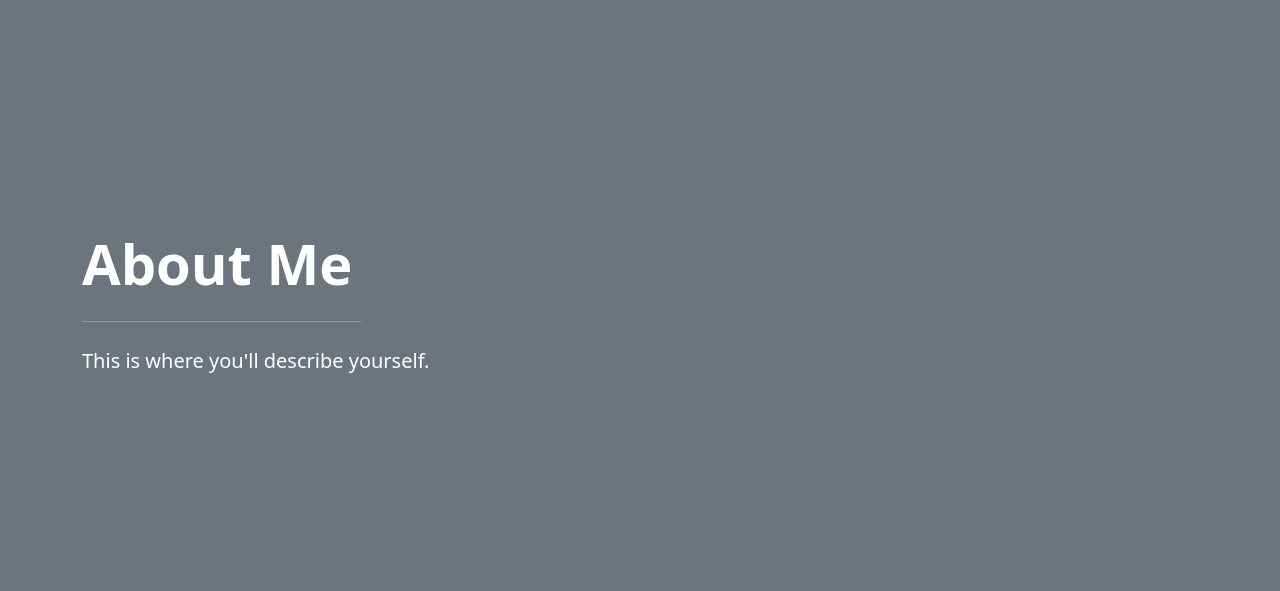
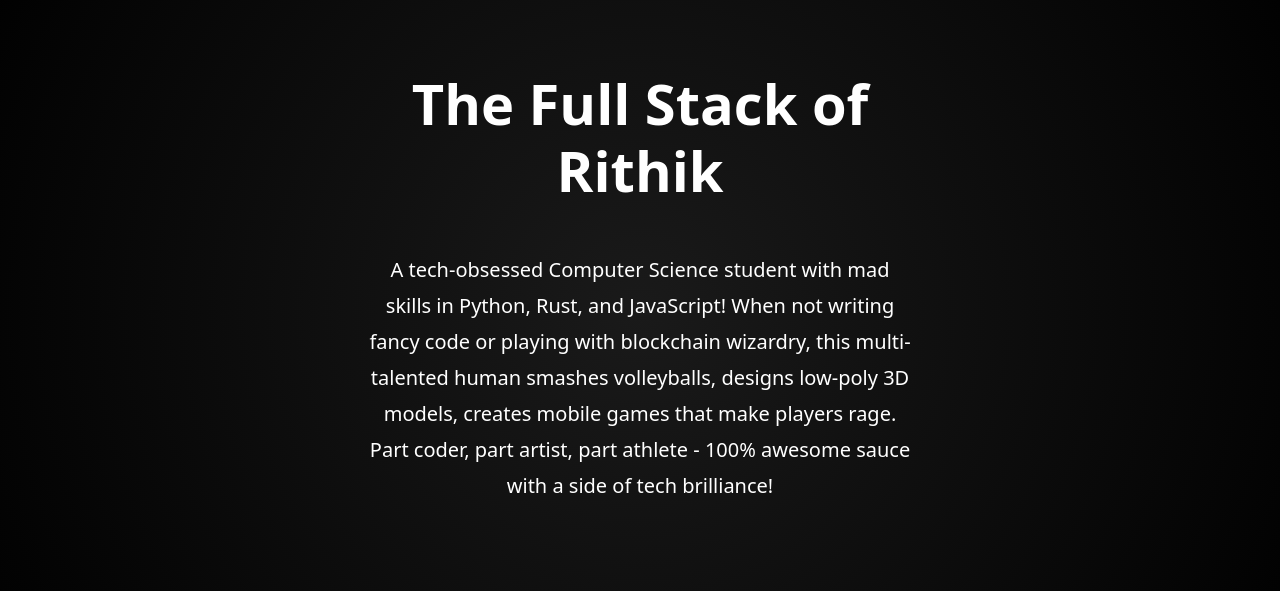
Before and after one commit to rithiksai/portfolio-website, a React (Create React App) app: page / in a window 1280 px wide. Shown: the part 889-1480 px from the top of the page. Built offline with nearby package versions, Linux system fonts and the light colour scheme.

Commit message:
updated the about section

```diff
--- a/src/App.js
+++ b/src/App.js
@@ -3,24 +3,15 @@ import React from 'react';
 import { Container, Row, Col } from 'react-bootstrap';
 import Header from './components/Header';
 import Home from './components/Home';
+import About from './components/About';
 
 function App() {
   return (
     <div>
       <Header />
       <Home />
+      <About/>
 
-      <section id="about" className="min-vh-100 d-flex align-items-center bg-secondary text-white">
-        <Container>
-          <Row>
-            <Col>
-              <h2 className="display-4 fw-bold mb-4">About Me</h2>
-              <hr className="w-25 mb-4" />
-              <p className="lead">This is where you'll describe yourself.</p>
-            </Col>
-          </Row>
-        </Container>
-      </section>
 
       <section id="projects" className="min-vh-100 d-flex align-items-center bg-light">
         <Container>
--- /dev/null
+++ b/src/components/About.js
@@ -0,0 +1,33 @@
+// src/components/About.js
+import React from 'react';
+import { Container, Row, Col } from 'react-bootstrap';
+
+const About = () => {
+  return (
+    <section id="about" style={{
+      background: 'radial-gradient(circle at center, #1a1a1a 0%, #000000 100%)',
+      minHeight: '100vh',
+      color: 'white',
+      display: 'flex',
+      alignItems: 'center',
+      position: 'relative',
+      overflow: 'hidden'
+    }}>
+      <Container className="text-center">
+        <Row className="justify-content-center">
+          <Col md={8} lg={6}>
+            <h2 className="display-4 fw-bold mb-5">The Full Stack of Rithik</h2>
+            <p className="lead mb-5" style={{ lineHeight: '1.8' }}>
+              A tech-obsessed Computer Science student with mad skills in Python, Rust, and JavaScript!
+              When not writing fancy code or playing with blockchain wizardry, this multi-talented human smashes volleyballs,
+              designs low-poly 3D models, creates mobile games that make players rage.
+              Part coder, part artist, part athlete - 100% awesome sauce with a side of tech brilliance!
+            </p>
+          </Col>
+        </Row>
+      </Container>
+    </section>
+  );
+};
+
+export default About;
```
